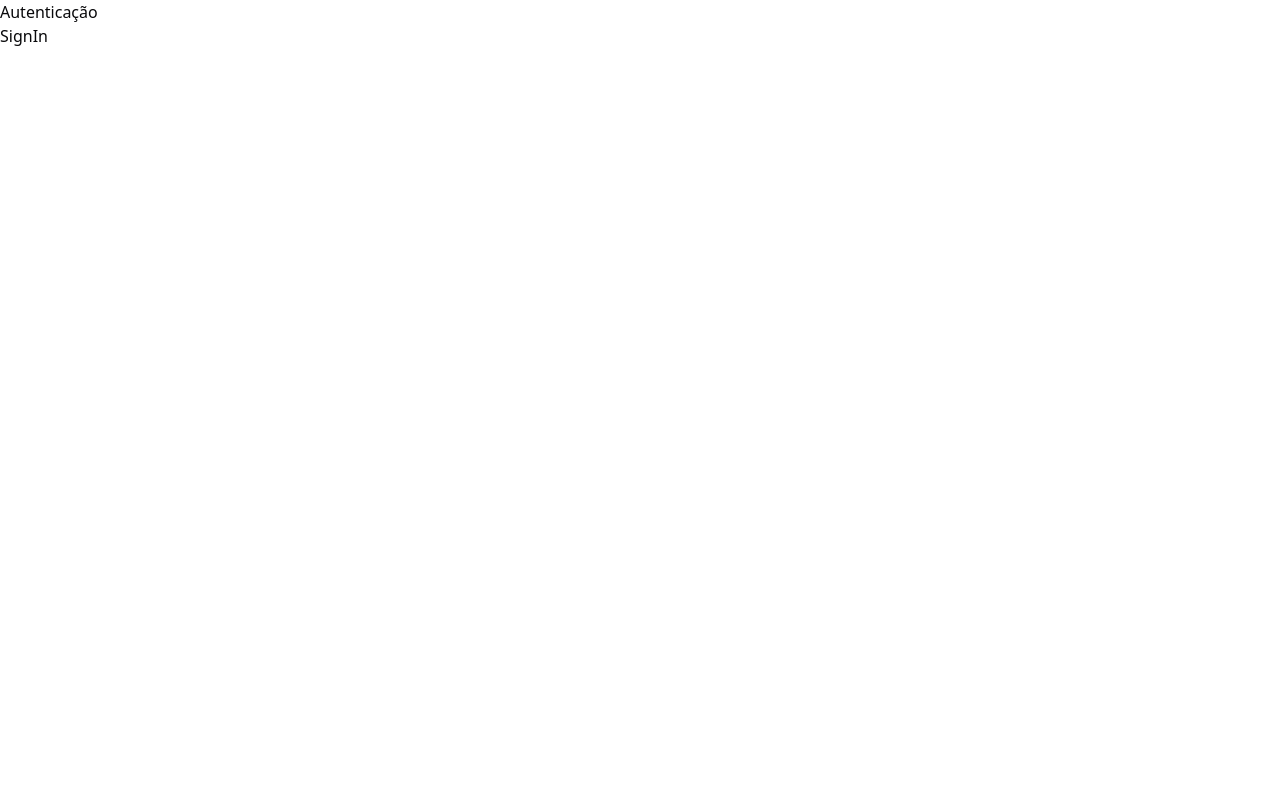
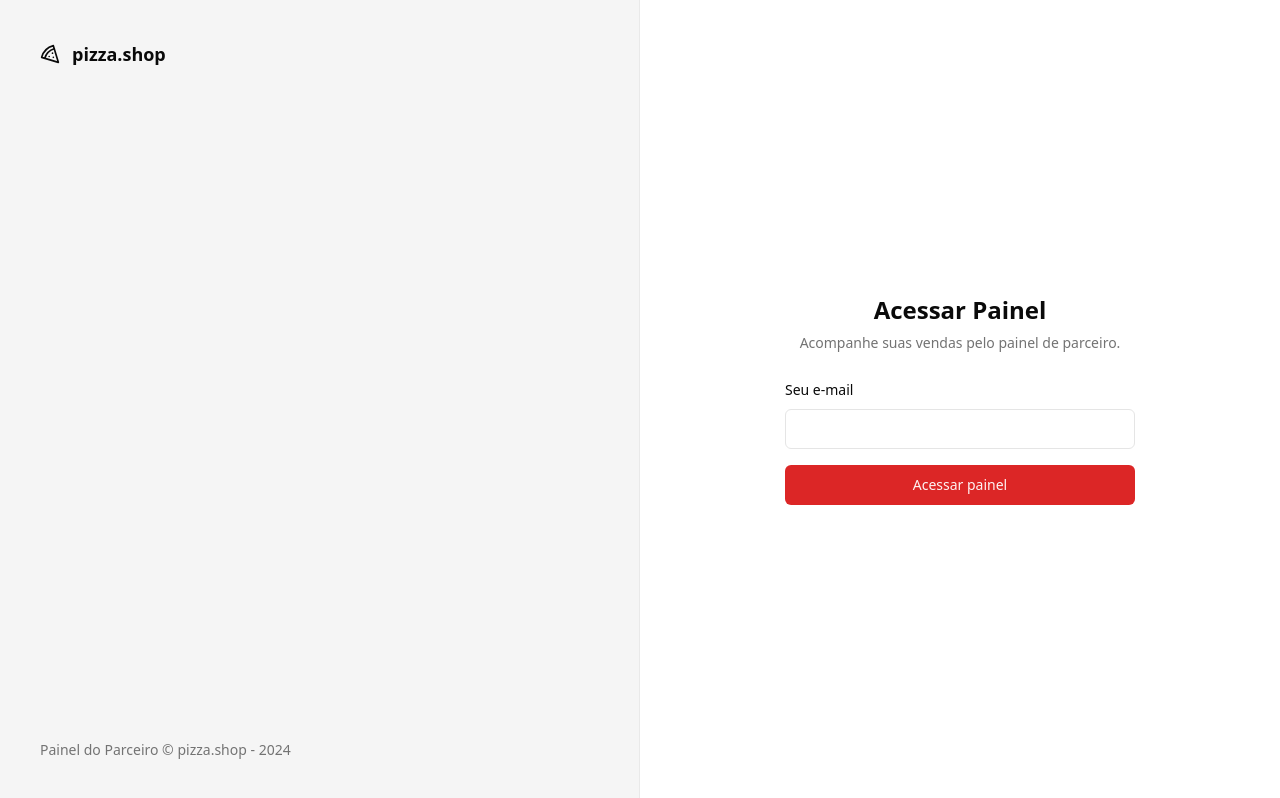
Before and after one commit to devgoncalo/pizzashop-web, a React (Vite) app: page /sign-in in a window 1280 px wide. Built offline with nearby package versions, Linux system fonts and the light colour scheme.

Commit message:
feat: Page: Login

```diff
--- a/package.json
+++ b/package.json
@@ -10,9 +10,13 @@
     "preview": "vite preview"
   },
   "dependencies": {
+    "@radix-ui/react-label": "^2.0.2",
     "@radix-ui/react-slot": "^1.0.2",
+    "add": "^2.0.6",
     "class-variance-authority": "^0.7.0",
     "clsx": "^2.1.0",
+    "input": "^1.0.1",
+    "label": "^0.2.2",
     "localforage": "^1.10.0",
     "lucide-react": "^0.331.0",
     "match-sorter": "^6.3.4",
@@ -20,6 +24,7 @@
     "react-dom": "^18.2.0",
     "react-helmet-async": "^2.0.4",
     "react-router-dom": "^6.22.1",
+    "shadcn-ui": "^0.8.0",
     "sort-by": "^1.2.0",
     "tailwind-merge": "^2.2.1",
     "tailwindcss-animate": "^1.0.7"
--- /dev/null
+++ b/src/components/ui/input.tsx
@@ -0,0 +1,25 @@
+import * as React from "react"
+
+import { cn } from "@/lib/utils"
+
+export interface InputProps
+  extends React.InputHTMLAttributes<HTMLInputElement> {}
+
+const Input = React.forwardRef<HTMLInputElement, InputProps>(
+  ({ className, type, ...props }, ref) => {
+    return (
+      <input
+        type={type}
+        className={cn(
+          "flex h-10 w-full rounded-md border border-input bg-background px-3 py-2 text-sm ring-offset-background file:border-0 file:bg-transparent file:text-sm file:font-medium placeholder:text-muted-foreground focus-visible:outline-none focus-visible:ring-2 focus-visible:ring-ring focus-visible:ring-offset-2 disabled:cursor-not-allowed disabled:opacity-50",
+          className
+        )}
+        ref={ref}
+        {...props}
+      />
+    )
+  }
+)
+Input.displayName = "Input"
+
+export { Input }
--- /dev/null
+++ b/src/components/ui/label.tsx
@@ -0,0 +1,24 @@
+import * as React from "react"
+import * as LabelPrimitive from "@radix-ui/react-label"
+import { cva, type VariantProps } from "class-variance-authority"
+
+import { cn } from "@/lib/utils"
+
+const labelVariants = cva(
+  "text-sm font-medium leading-none peer-disabled:cursor-not-allowed peer-disabled:opacity-70"
+)
+
+const Label = React.forwardRef<
+  React.ElementRef<typeof LabelPrimitive.Root>,
+  React.ComponentPropsWithoutRef<typeof LabelPrimitive.Root> &
+    VariantProps<typeof labelVariants>
+>(({ className, ...props }, ref) => (
+  <LabelPrimitive.Root
+    ref={ref}
+    className={cn(labelVariants(), className)}
+    {...props}
+  />
+))
+Label.displayName = LabelPrimitive.Root.displayName
+
+export { Label }
--- a/src/global.css
+++ b/src/global.css
@@ -2,67 +2,51 @@
 @tailwind components;
 @tailwind utilities;
 
+
 @layer base {
   :root {
     --background: 0 0% 100%;
-    --foreground: 240 10% 3.9%;
-
+    --foreground: 0 0% 3.9%;
     --card: 0 0% 100%;
-    --card-foreground: 240 10% 3.9%;
-
+    --card-foreground: 0 0% 3.9%;
     --popover: 0 0% 100%;
-    --popover-foreground: 240 10% 3.9%;
-
-    --primary: 240 5.9% 10%;
-    --primary-foreground: 0 0% 98%;
-
-    --secondary: 240 4.8% 95.9%;
-    --secondary-foreground: 240 5.9% 10%;
-
-    --muted: 240 4.8% 95.9%;
-    --muted-foreground: 240 3.8% 46.1%;
-
-    --accent: 240 4.8% 95.9%;
-    --accent-foreground: 240 5.9% 10%;
-
+    --popover-foreground: 0 0% 3.9%;
+    --primary: 0 72.2% 50.6%;
+    --primary-foreground: 0 85.7% 97.3%;
+    --secondary: 0 0% 96.1%;
+    --secondary-foreground: 0 0% 9%;
+    --muted: 0 0% 96.1%;
+    --muted-foreground: 0 0% 45.1%;
+    --accent: 0 0% 96.1%;
+    --accent-foreground: 0 0% 9%;
     --destructive: 0 84.2% 60.2%;
     --destructive-foreground: 0 0% 98%;
-
-    --border: 240 5.9% 90%;
-    --input: 240 5.9% 90%;
-    --ring: 240 10% 3.9%;
-
+    --border: 0 0% 89.8%;
+    --input: 0 0% 89.8%;
+    --ring: 0 72.2% 50.6%;
     --radius: 0.5rem;
   }
 
   .dark {
-    --background: 240 10% 3.9%;
+    --background: 0 0% 3.9%;
     --foreground: 0 0% 98%;
-
-    --card: 240 10% 3.9%;
+    --card: 0 0% 3.9%;
     --card-foreground: 0 0% 98%;
-
-    --popover: 240 10% 3.9%;
+    --popover: 0 0% 3.9%;
     --popover-foreground: 0 0% 98%;
-
-    --primary: 0 0% 98%;
-    --primary-foreground: 240 5.9% 10%;
-
-    --secondary: 240 3.7% 15.9%;
+    --primary: 0 72.2% 50.6%;
+    --primary-foreground: 0 85.7% 97.3%;
+    --secondary: 0 0% 14.9%;
     --secondary-foreground: 0 0% 98%;
-
-    --muted: 240 3.7% 15.9%;
-    --muted-foreground: 240 5% 64.9%;
-
-    --accent: 240 3.7% 15.9%;
+    --muted: 0 0% 14.9%;
+    --muted-foreground: 0 0% 63.9%;
+    --accent: 0 0% 14.9%;
     --accent-foreground: 0 0% 98%;
-
     --destructive: 0 62.8% 30.6%;
     --destructive-foreground: 0 0% 98%;
-
-    --border: 240 3.7% 15.9%;
-    --input: 240 3.7% 15.9%;
-    --ring: 240 4.9% 83.9%;
+    --border: 0 0% 14.9%;
+    --input: 0 0% 14.9%;
+    --ring: 0 72.2% 50.6%;
   }
 }
 
--- a/src/pages/_layouts/auth.tsx
+++ b/src/pages/_layouts/auth.tsx
@@ -1,11 +1,20 @@
+import { Pizza } from 'lucide-react'
 import { Outlet } from 'react-router-dom'
 
 export function AuthLayout() {
   return (
-    <div>
-      <h1>Autenticação</h1>
+    <div className="grid min-h-screen grid-cols-2">
+      <div className="flex h-full flex-col justify-between border-r border-foreground/5 bg-muted p-10 text-muted-foreground">
+        <div className="flex items-center gap-3 text-lg font-medium text-foreground">
+          <Pizza className="size-5" />
+          <span className="font-semibold">pizza.shop</span>
+        </div>
+        <div className="text-sm">
+          Painel do Parceiro &copy; pizza.shop - {new Date().getFullYear()}
+        </div>
+      </div>
 
-      <div>
+      <div className="flex flex-col items-center justify-center">
         <Outlet />
       </div>
     </div>
--- a/src/pages/auth/sign-in.tsx
+++ b/src/pages/auth/sign-in.tsx
@@ -1,10 +1,36 @@
 import { Helmet } from 'react-helmet-async'
+
+import { Button } from '@/components/ui/button'
+import { Input } from '@/components/ui/input'
+import { Label } from '@/components/ui/label'
 
 export function SignIn() {
   return (
     <>
       <Helmet title="Login" />
-      <h1>SignIn</h1>
+      <div className="p-8">
+        <div className="flex w-[350px] flex-col justify-center gap-6">
+          <div className="flex flex-col gap-2 text-center">
+            <h1 className="text-2xl font-semibold leading-tight">
+              Acessar Painel
+            </h1>
+            <p className="text-sm text-muted-foreground">
+              Acompanhe suas vendas pelo painel de parceiro.
+            </p>
+          </div>
+
+          <form className="space-y-4">
+            <div className="space-y-2">
+              <Label htmlFor="email">Seu e-mail</Label>
+              <Input type="email" id="email" />
+            </div>
+
+            <Button className="w-full" type="submit">
+              Acessar painel
+            </Button>
+          </form>
+        </div>
+      </div>
     </>
   )
 }
```
Also changed, not shown: 1 other file (tests, documents, lock files or other folders).
